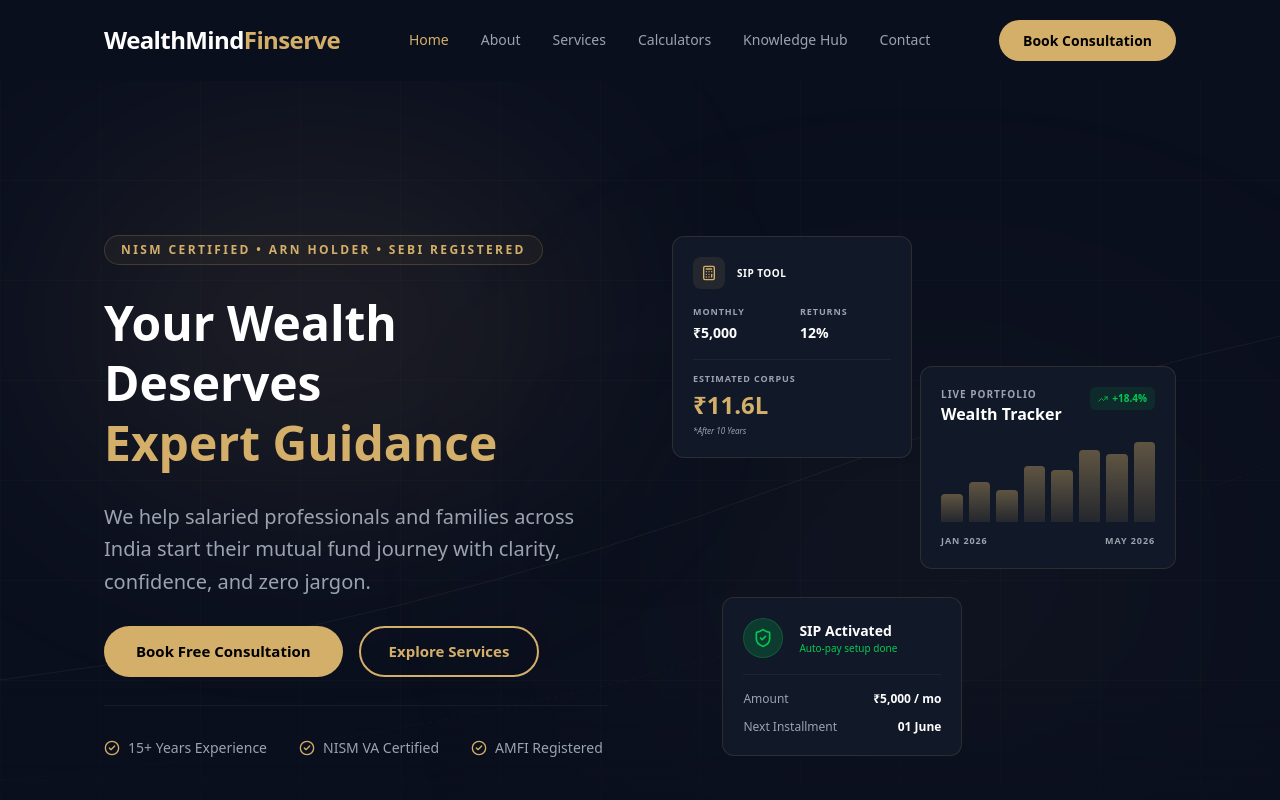
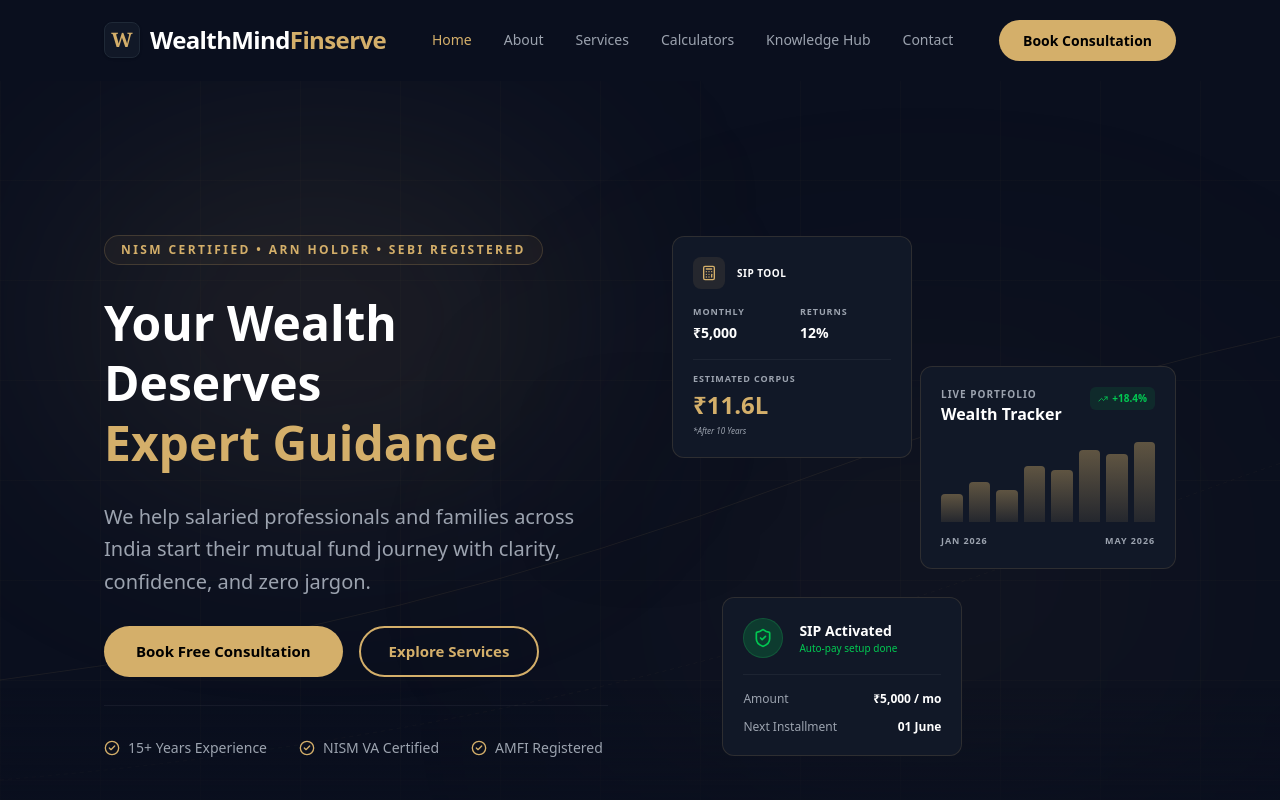
Before and after one commit to atharvkothawale/wealthmind, a Next.js app: page / in a window 1280 px wide. Shown: the top 800 px of the page. Built offline with nearby package versions, Linux system fonts and the light colour scheme.

Commit message:
add custom favicon and logo

```diff
--- a/src/app/layout.tsx
+++ b/src/app/layout.tsx
@@ -19,6 +19,11 @@
   title: "WealthMind Finserve | Mutual Fund Distributor",
   description: "NISM Certified Mutual Fund Distributor. Start your SIP journey with expert guidance. Serving investors across Maharashtra and India.",
   keywords: "mutual fund distributor, SIP, investment advisor, NISM certified, Maharashtra, ARN holder",
+  icons: {
+    icon: '/favicon.svg',
+    shortcut: '/favicon.svg',
+    apple: '/favicon.svg',
+  },
   openGraph: {
     title: "WealthMind Finserve | Mutual Fund Distributor",
     description: "Start your SIP journey with expert guidance.",
--- a/src/components/layout/Navbar.tsx
+++ b/src/components/layout/Navbar.tsx
@@ -41,9 +41,14 @@
       <div className="max-w-6xl mx-auto px-6 md:px-10">
         <div className="flex justify-between items-center h-20">
           {/* Logo */}
-          <Link href="/">
-            <span className="text-xl md:text-2xl font-bold text-white tracking-tight">WealthMind</span>
-            <span className="text-xl md:text-2xl font-bold text-[#D4AF6A] tracking-tight">Finserve</span>
+          <Link href="/" className="flex items-center gap-2.5 group">
+            <div className="w-9 h-9 rounded-lg bg-[#111827] border border-[#1F2937] flex items-center justify-center shadow-sm group-hover:border-[#D4AF6A]/50 transition-colors">
+              <span className="font-serif font-bold text-xl text-[#D4AF6A] leading-none select-none">W</span>
+            </div>
+            <div className="flex items-center">
+              <span className="text-xl md:text-2xl font-bold text-white tracking-tight">WealthMind</span>
+              <span className="text-xl md:text-2xl font-bold text-[#D4AF6A] tracking-tight">Finserve</span>
+            </div>
           </Link>
 
           {/* Desktop Nav */}
```
Also changed, not shown: public/favicon.svg (added), 1 other file (tests, documents, lock files or other folders).
